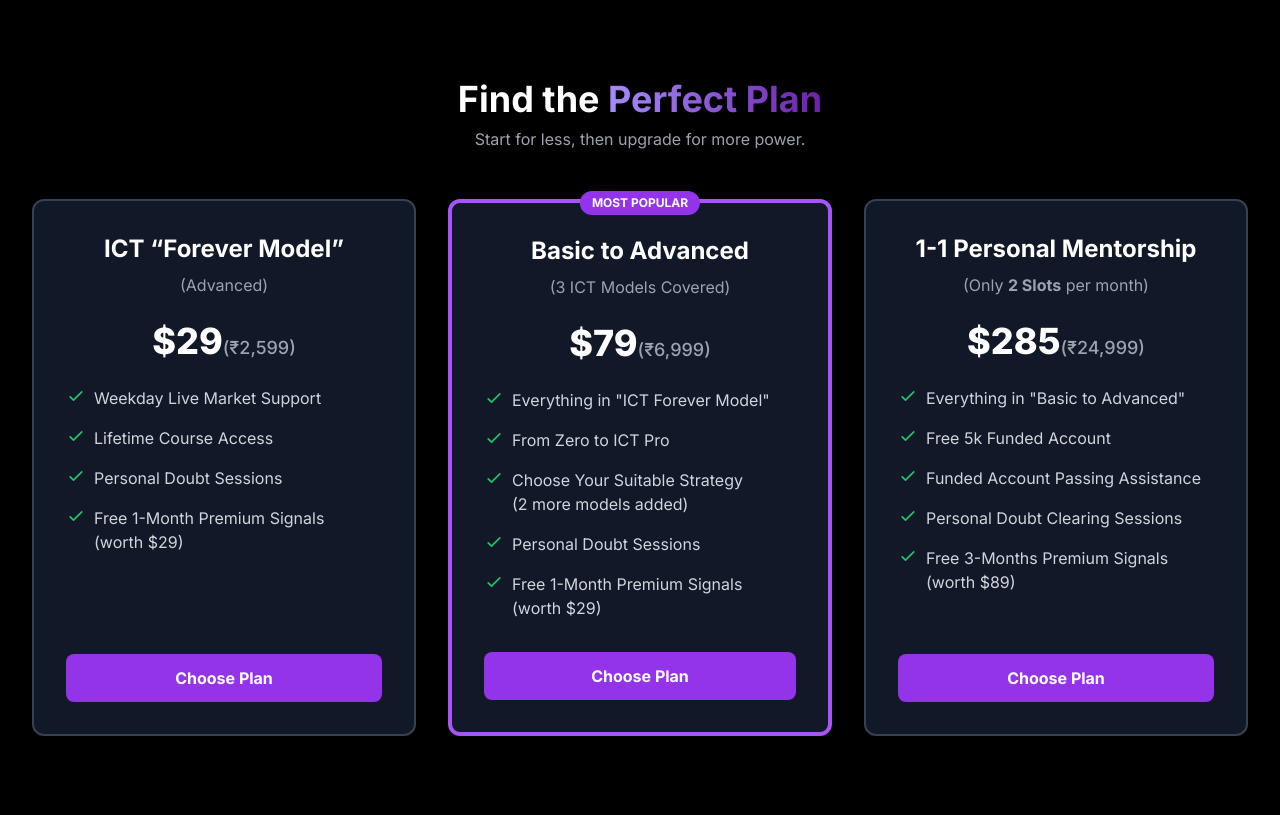
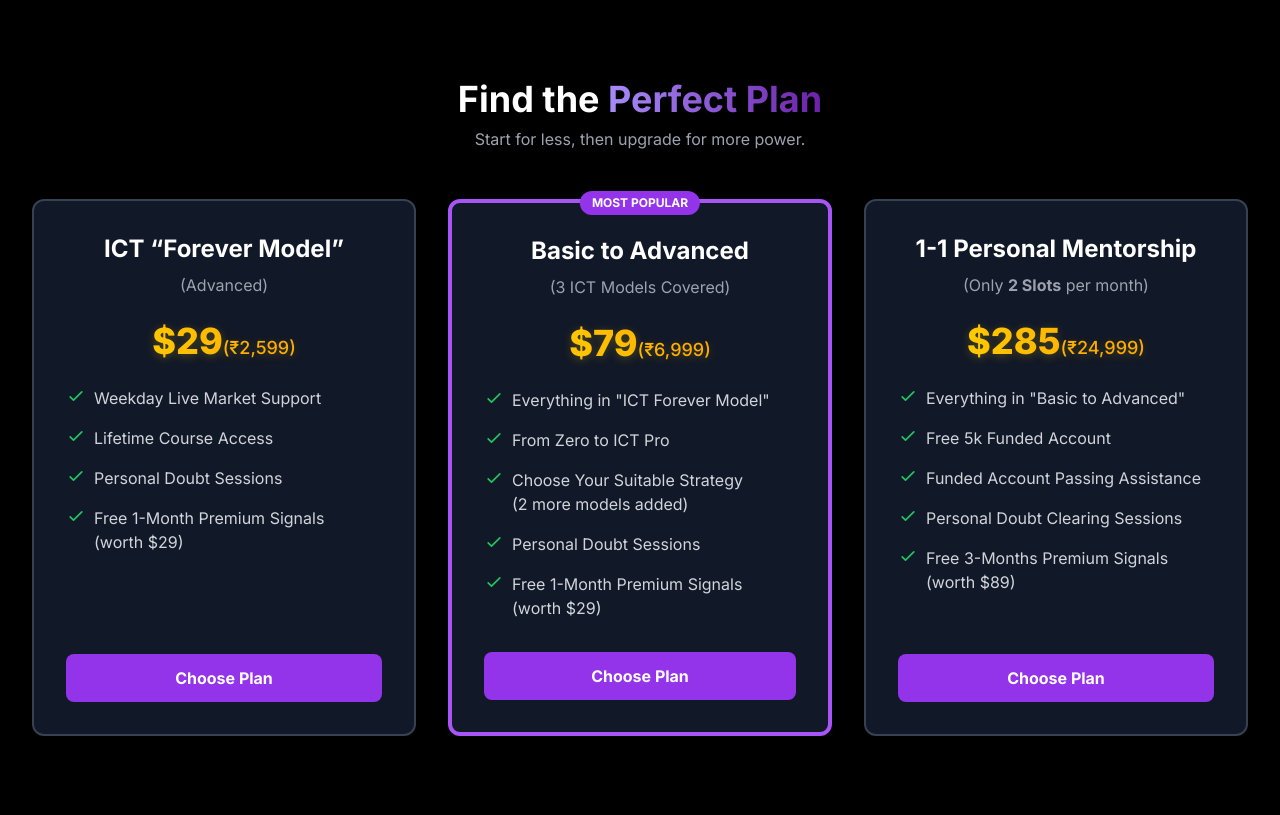
Before and after one commit to tradewithplan/trade-with-plan-flask-app, a Flask app: page / in a window 1280 px wide. Shown: the part 2172-2987 px from the top of the page. Run offline with Flask 3, Linux system fonts and the light colour scheme; some libraries are stand-ins or nearby versions.

Commit message:
Update price tag color

```diff
--- a/templates/index.html
+++ b/templates/index.html
@@ -29,6 +29,19 @@
             -webkit-text-fill-color: transparent;
             font-size: inherit;   /* Ensure it’s same as parent */
             font-weight: inherit; /* Keep the boldness */
+        }
+        .gradient-golden-text {
+          background: linear-gradient(90deg, #FFD700, #FFA800, #FFB200, #FFD700);
+          background-size: 200%;
+          background-position: left;
+          -webkit-background-clip: text;
+          -webkit-text-fill-color: transparent;
+          background-clip: text;           /* For better browser support */
+          color: transparent;
+          font-size: inherit;              /* Keeps size the same as parent */
+          font-weight: inherit;            /* Keeps boldness from parent */
+          /* Optional: Enhance effect with some shadow */
+          text-shadow: 0 2px 10px rgba(255, 215, 0, 0.25);
         }
         .cta-button {
             transition: all 0.3s ease;
@@ -323,7 +336,7 @@
                     <div data-modal-id="modal-basic" class="feature-card flex flex-col w-full max-w-sm p-8 rounded-xl bg-gray-900 border-2 border-gray-700 hover:scale-105 transition-transform cta-course-card">
                         <h3 class="text-2xl font-bold text-white text-center">ICT “Forever Model”</h3>
                         <p class="text-center text-gray-400 mt-2 mb-6">(Advanced)</p>
-                        <p class="text-center text-4xl font-extrabold text-white mb-6">
+                        <p class="gradient-golden-text text-center text-4xl font-extrabold text-white mb-6">
                             $29<span class="text-lg font-medium text-gray-400">(&#x20B9;2,599)</span>
                         </p>
                         <ul class="space-y-4 text-gray-300 mb-8 flex-grow">
@@ -358,7 +371,7 @@
                         <span class="absolute top-0 -translate-y-1/2 left-1/2 -translate-x-1/2 bg-purple-600 text-white text-xs font-bold px-3 py-1 rounded-full uppercase z-10">Most Popular</span>
                         <h3 class="text-2xl font-bold text-white text-center">Basic to Advanced</h3>
                         <p class="text-center text-gray-400 mt-2 mb-6">(3 ICT Models Covered)</p>
-                        <p class="text-center text-4xl font-extrabold text-white mb-6">
+                        <p class="gradient-golden-text text-center text-4xl font-extrabold text-white mb-6">
                             $79<span class="text-lg font-medium text-gray-400">(&#x20B9;6,999)</span>
                         </p>
                         <ul class="space-y-4 text-gray-300 mb-8 flex-grow">
@@ -392,7 +405,7 @@
                     <div data-modal-id="modal-pro" class="feature-card flex flex-col w-full max-w-sm p-8 rounded-xl bg-gray-900 border-2 border-gray-700 hover:scale-105 transition-transform cta-course-card">
                         <h3 class="text-2xl font-bold text-white text-center">1-1 Personal Mentorship</h3>
                         <p class="text-center text-gray-400 mt-2 mb-6">(Only <span class="font-bold">2 Slots</span> per month)</p>
-                        <p class="text-center text-4xl font-extrabold text-white mb-6">
+                        <p class="gradient-golden-text text-center text-4xl font-extrabold text-white mb-6">
                             $285<span class="text-lg font-medium text-gray-400">(&#x20B9;24,999)</span>
                         </p>
                         <ul class="space-y-4 text-gray-300 mb-8 flex-grow">
```
